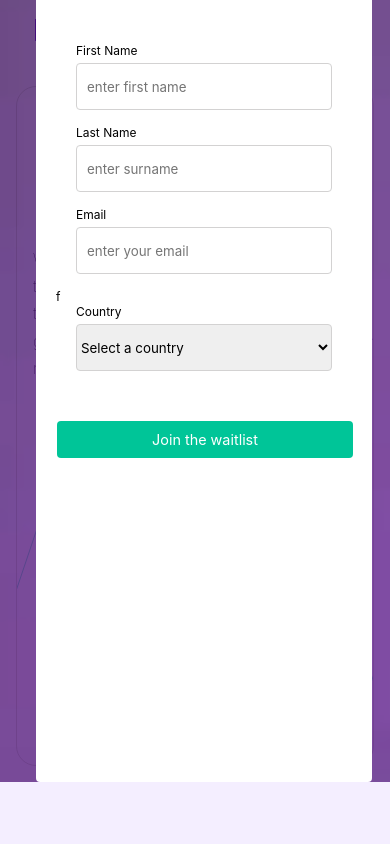
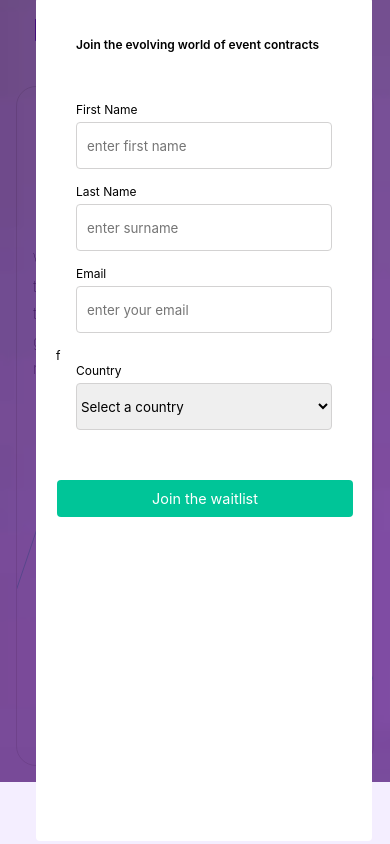
Before and after one commit to SECHUBSYSTEM/MARVEL1, a plain HTML site: page index.html in a window 390 px wide. Both pictures are taken after a click on the element "Be the first to know when we launch". Drawn offline with nearby package versions, Linux system fonts and the light colour scheme.

Commit message:
Update styles.css

```diff
--- a/styles.css
+++ b/styles.css
@@ -1076,7 +1076,7 @@ h2 {
     #form {
         position: absolute;
         width: 28em;
-        margin: -100vh auto 0 3em;
+        margin: -93vh auto 0 3em;
         padding: 20px;
         align-items: center;
         justify-content: center;
```
